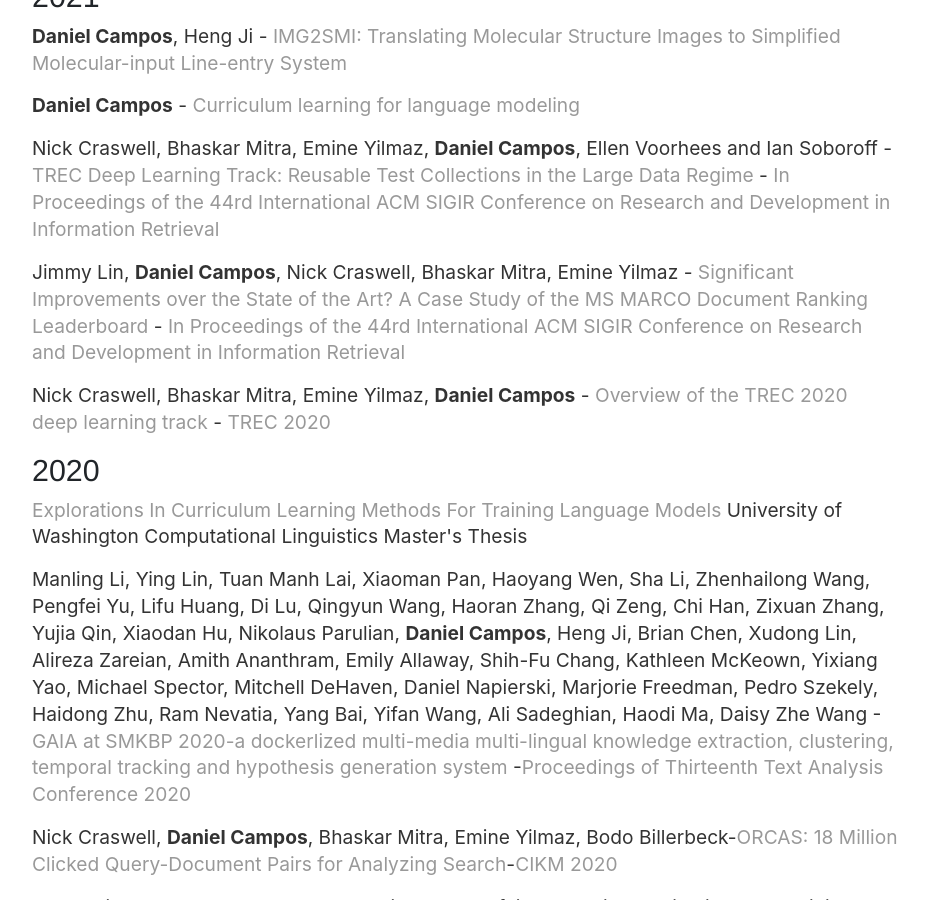
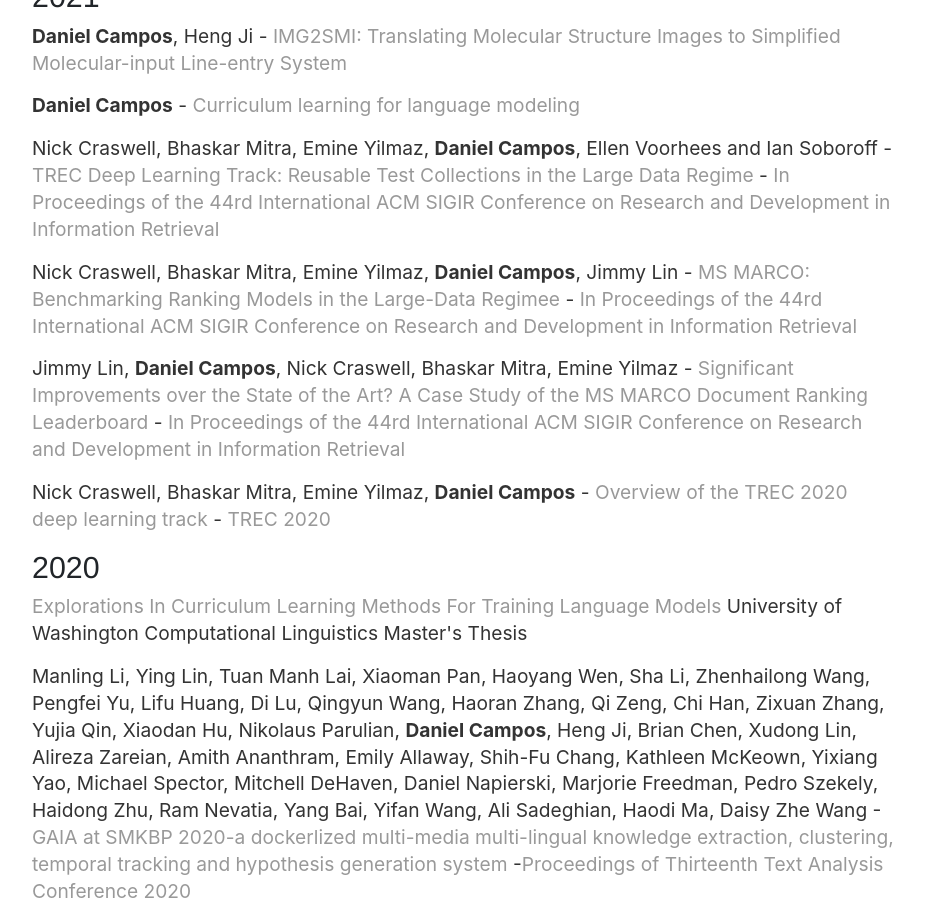
Before and after one commit to spacemanidol/spacemanidol.github.io, a Jekyll site: the page built from cv/index.html, in a window 1280 px wide and 900 px high, scrolled down 1368 px. Shown: the whole window, without its empty margins (175-1102 px from the left). Built offline with Jekyll 4.4.1, drawn with Linux system fonts in a browser that asks for light colours; a script that is not in the unit is left out; comment, search, counter and statistics services are not loaded.

Commit message:
Update index.html

```diff
--- a/cv/index.html
+++ b/cv/index.html
@@ -29,6 +29,8 @@
 	<p><strong>Daniel Campos</strong>, Heng Ji - <a href='https://arxiv.org/abs/2109.04202'>IMG2SMI: Translating Molecular Structure Images to Simplified Molecular-input Line-entry System</a></p>
 	<p><strong>Daniel Campos</strong> - <a href='https://arxiv.org/abs/2108.02170'>Curriculum learning for language modeling</a></p>
 	<p>Nick Craswell, Bhaskar Mitra, Emine Yilmaz, <strong>Daniel Campos</strong>, Ellen Voorhees and Ian Soboroff - <a href='https://arxiv.org/abs/2104.09399'>TREC Deep Learning Track: Reusable Test Collections in the Large Data Regime</a> - <a href='https://sigir.org/sigir2021/'>In Proceedings of the 44rd International ACM SIGIR Conference on Research and Development in Information Retrieval</a></p>
+
+	<p>Nick Craswell, Bhaskar Mitra, Emine Yilmaz, <strong>Daniel Campos</strong>, Jimmy Lin - <a href='https://www.microsoft.com/en-us/research/publication/ms-marco-benchmarking-ranking-models-in-the-large-data-regime/'>MS MARCO: Benchmarking Ranking Models in the Large-Data Regimee</a> - <a href='https://sigir.org/sigir2021/'>In Proceedings of the 44rd International ACM SIGIR Conference on Research and Development in Information Retrieval</a></p>
 	<p>Jimmy Lin, <strong> Daniel Campos</strong>, Nick Craswell, Bhaskar Mitra, Emine Yilmaz - <a href='https://arxiv.org/abs/2102.12887'>Significant Improvements over the State of the Art? A Case Study of the MS MARCO Document Ranking Leaderboard</a> - <a href='https://sigir.org/sigir2021/'>In Proceedings of the 44rd International ACM SIGIR Conference on Research and Development in Information Retrieval</a></p>
 	<p>Nick Craswell, Bhaskar Mitra, Emine Yilmaz, <strong> Daniel Campos</strong> - <a href='https://arxiv.org/abs/2102.07662'>Overview of the TREC 2020 deep learning track</a> - <a href='https://trec.nist.gov/tracks.html'>TREC 2020</a></p>
 	<h4>2020</h4>
```
